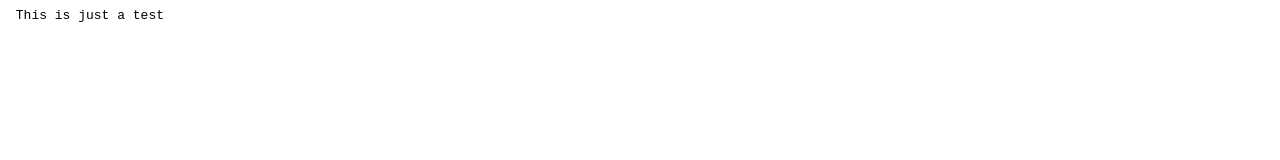
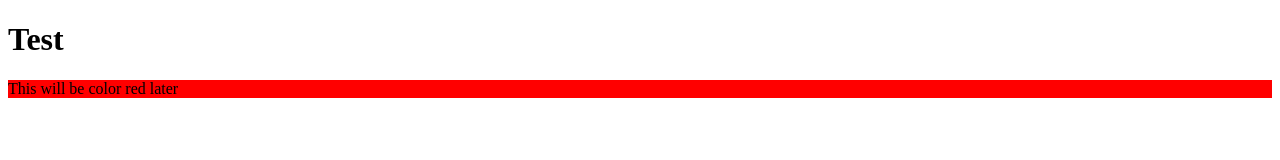
Before and after one commit to bbcc/bbcc.github.io, a plain HTML site: page index.html in a window 1280 px wide. Drawn offline with Linux system fonts and the light colour scheme.

Commit message:
more files added

```diff
--- /dev/null
+++ b/css/style.css
@@ -0,0 +1,3 @@
+p {
+  background-color: red;
+}
--- a/index.html
+++ b/index.html
@@ -1 +1,11 @@
-<pre> This is just a test </pre>
+<!DOCTYPE html>
+<html>
+<head>
+  <title>Baguio Bible Christian Church</title>
+  <link rel="stylesheet" href="css/style.css" />
+</head>
+<body>
+  <h1>Test</h1>
+  <p>This will be color red later</p>
+</body>
+</html>
```
